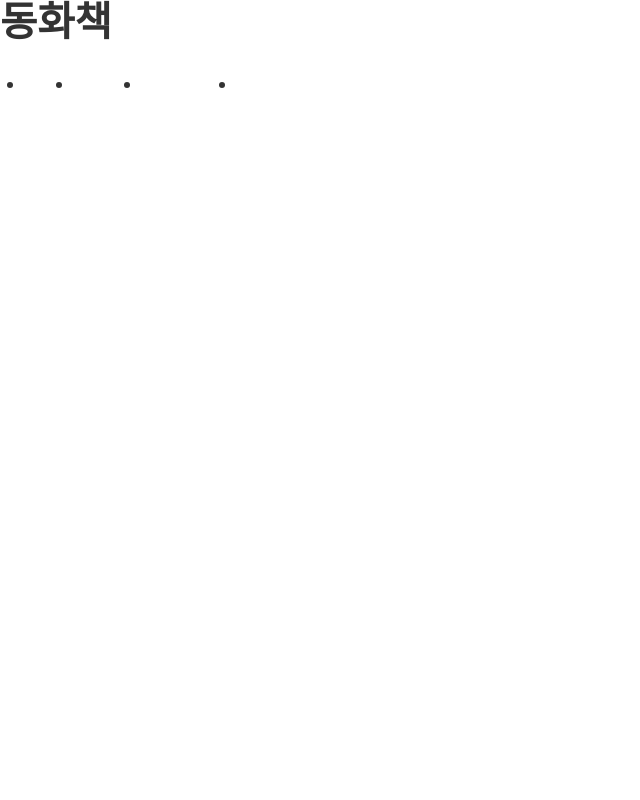
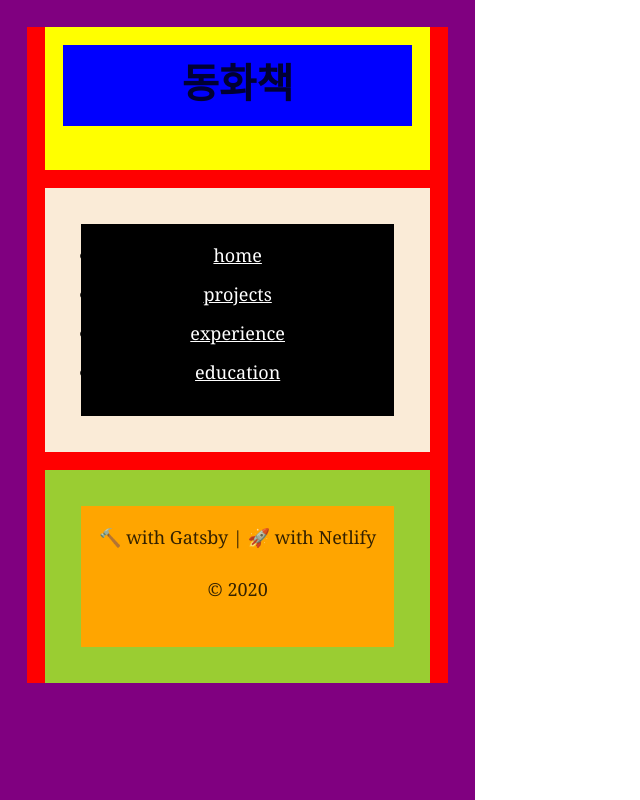
Before and after one commit to alexhan01/storybook, a Gatsby site: page / in a window 1280 px wide. Shown: the whole page, without its empty margins (0-640 px from the left). Built offline with nearby package versions, Linux system fonts and the light colour scheme; Gatsby itself is replaced by a stand-in of ours; a web font is replaced by a local one.

Commit message:
styling navbar

```diff
--- a/src/components/navbar.js
+++ b/src/components/navbar.js
@@ -3,74 +3,15 @@ import { Link } from "gatsby"
 import PropTypes from "prop-types"
 import style from "./navbar.module.css"
 
-
-// const Navbar = ({ siteTitle, menuLinks }) => (
-//     <header
-//       style={{
-//         background: "rebeccapurple",
-//         marginBottom: "1.45rem",
-//       }}
-//     >
-//       <div
-//         style={{
-//           background: "rebeccapurple",
-//           marginBottom: "1.45rem",
-//         }}
-//       >
-//         <div
-//           style={{
-//             margin: "0 auto",
-//             maxWidth: 960,
-//             padding: "1.45rem 1.0875rem",
-//             display: "flex",
-//             justifyItems: "space-between",
-//             alignItems: "center",
-//           }}
-//         >
-//           <h1 style={{ margin: 0, flex: 1 }}>
-//             <Link
-//               to="/"
-//               style={{
-//                 color: "white",
-//                 textDecoration: "none",
-//               }}
-//             >
-//               {siteTitle}
-//             </Link>
-//           </h1>
-//           <div>
-//             <nav>
-//               <ul style={{ display: "flex", flex: 1 }}>
-//                 {menuLinks.map(link => (
-//                   <li
-//                     key={link.name}
-//                     style={{
-//                       listStyleType: `none`,
-//                       padding: `1rem`,
-//                     }}
-//                   >
-//                     <Link style={{ color: `white` }} to={link.link}>
-//                       {link.name}
-//                     </Link>
-//                   </li>
-//                 ))}
-//               </ul>
-//             </nav>
-//           </div>
-//         </div>
-//       </div>
-//     </header>
-//   )
-
 const Navbar = ({ siteTitle, menuLinks }) => (
     <div className={style.topcontainer}>
         <div className={style.container}>
-            <div className={style.logo}>
-                <h1>{siteTitle}</h1>
+            <div className={style.logobox}>
+                <h1 className={style.logotext}>{ siteTitle }</h1>
             </div>
             <div className={style.nav}>
                 <nav>
-                    <ul style={{ display: "flex", flex: 1 }}>
+                    <ul className={style.navelement}>
                         {menuLinks.map(link => (
                             <li key={link.name}>
                                 <Link style={{ color: `white`}} to={link.link}>
@@ -83,6 +24,8 @@ const Navbar = ({ siteTitle, menuLinks }) => (
             </div>
             <div className={style.ftr}>
                 <div className={style.ftrelement}>
+                    <p>&#128296; with Gatsby | &#128640; with Netlify</p>
+                    <p>© {new Date().getFullYear()}</p>
                 </div>
             </div>
         </div>
--- a/src/components/navbar.module.css
+++ b/src/components/navbar.module.css
@@ -1,27 +1,51 @@
 .topcontainer {
-    margin: auto;
+    background-color: purple;
+    position: absolute;
+    top: 0;
+    bottom: 0;
 }
 
 .container {
-    margin: auto;
+    background-color: red;
+    margin: 1.5rem 1.5rem;
 }
 
-.logo {
-    margin: auto;
+.logobox {
+    background-color: yellow;
+    padding: 1rem;
+    margin: 1rem;
+}
+
+.logotext {
+    text-align: center;
+    background-color: blue;
+    padding: 1rem 1rem;
+    font-family: 'Kirang Haerang';
 }
 
 .nav {
-    margin: auto;
+    background-color: antiquewhite;
+    padding: 1rem 1rem;
+    margin: 1rem 1rem;
 }
 
 .navelement {
-    margin: auto;
+    text-align: center;
+    text-decoration: none;
+    background-color: black;
+    padding: 1rem 1rem;
+    margin: 1rem 1rem;
 }
 
 .ftr {
-    margin: auto;
+    padding: 1rem 1rem;
+    margin: 1rem 1rem;
+    background-color: yellowgreen;
 }
 
 .ftrelement {
-    margin: auto;
+    text-align: center;
+    padding: 1rem 1rem;
+    margin: 1rem 1rem;
+    background-color: orange;
 }
```
